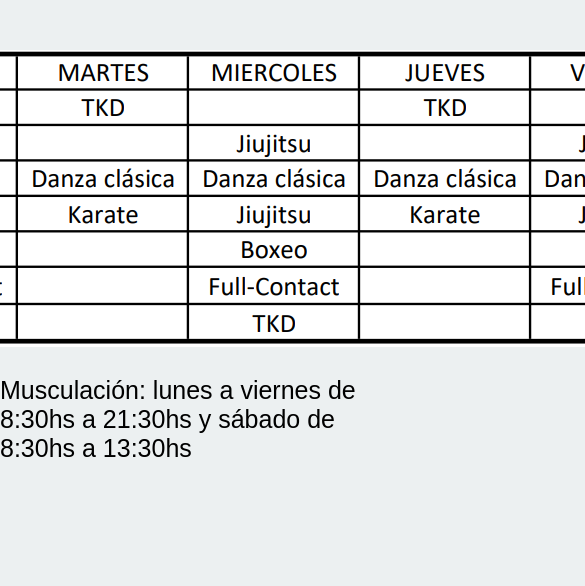
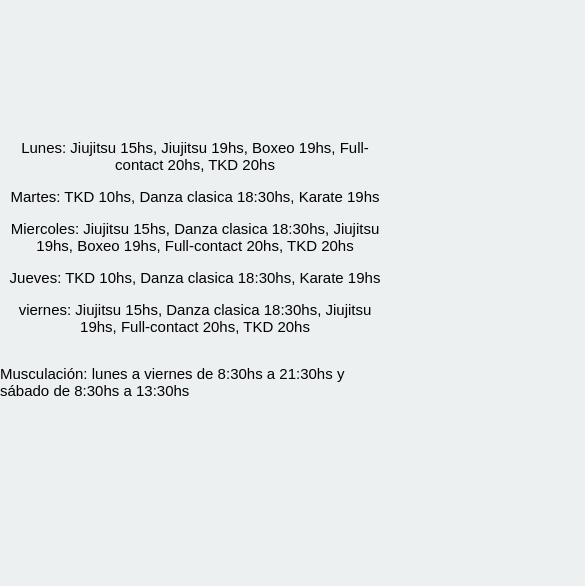
Before and after one commit to slopez11/PreEntrega3-Lopez, a website: page pages/horarios.html in a window 390 px wide. Shown: the part 151-737 px from the top of the page, 585 px wide, since content can reach past the window. Drawn offline with Linux system fonts and the light colour scheme.

Commit message:
responsive de horarios

```diff
--- a/pages/horarios.html
+++ b/pages/horarios.html
@@ -53,12 +53,18 @@
         <div class="horarios">
             <div>
                 <img src="../imagenes/Horarios.png" alt="">
+                <p class="tablets-y-menos">Lunes: Jiujitsu 15hs, Jiujitsu 19hs, Boxeo 19hs, Full-contact 20hs, TKD 20hs</p>
+                <p class="tablets-y-menos">Martes: TKD 10hs, Danza clasica 18:30hs, Karate 19hs</p>
+                <p class="tablets-y-menos">Miercoles: Jiujitsu 15hs, Danza clasica 18:30hs, Jiujitsu 19hs, Boxeo 19hs, Full-contact 20hs, TKD 20hs</p>
+                <p class="tablets-y-menos">Jueves: TKD 10hs, Danza clasica 18:30hs, Karate 19hs</p>
+                <p class="tablets-y-menos">viernes: Jiujitsu 15hs, Danza clasica 18:30hs, Jiujitsu 19hs, Full-contact 20hs, TKD 20hs</p>
             </div>
             <div class="horarios-texto">
                 <p>Musculación: lunes a viernes de 8:30hs a 21:30hs y sábado de 8:30hs a 13:30hs </p>
             </div>
         </div>
     </div>
+
 
 
    <!-- Inicio Footer -->
--- a/scss/components/_responsive.scss
+++ b/scss/components/_responsive.scss
@@ -205,3 +205,48 @@
         }
     }
 }
+
+
+@media (max-width: 1350px) {
+    div{
+        .horarios{
+                div {
+                    img {
+                        display: none;
+                    }
+                    .tablets-y-menos {
+                        font-size: 15px;
+                        font-family: Arial, Helvetica, sans-serif;
+                        display: flex;
+                        text-align: center;
+                        justify-content: center;
+
+                    }
+                }
+
+
+            .horarios-texto {
+                font-size: 15px;
+                font-family: Arial, Helvetica, sans-serif;
+                }
+            }
+        }
+    }
+    @media screen and (min: 1350px) {
+        div{
+            .horarios{
+                    div {
+                        .tablets-y-menos {
+                            display: none;
+
+                        }
+                    }
+
+
+                .horarios-texto {
+                    font-size: 15px;
+                    font-family: Arial, Helvetica, sans-serif;
+                    }
+                }
+            }
+        }
```
Also changed, not shown: css/style.css, 1 other file.
